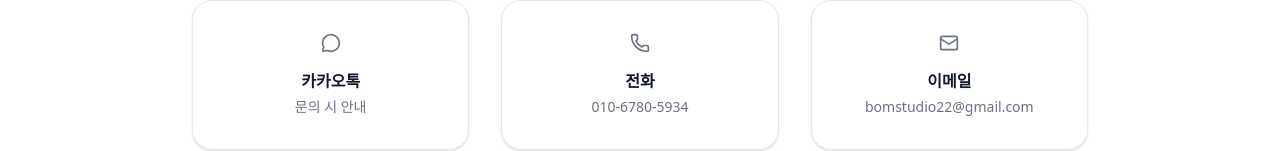
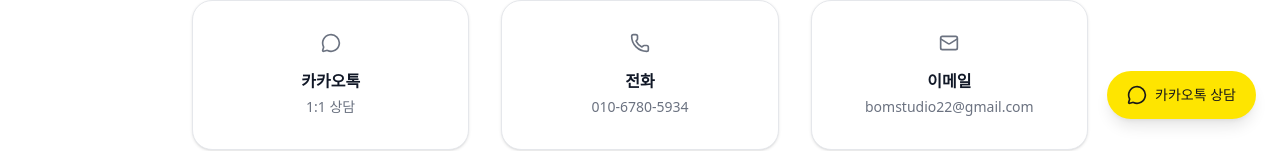
Before and after one commit to bom-studio/BomStudio, a Next.js app: page /contact in a window 1280 px wide. Shown: the part 649-800 px from the top of the page. Built offline with nearby package versions, Linux system fonts and the light colour scheme; no server answers; a web font is replaced by a local one.

Commit message:
feat : 카카오채널 연동

```diff
--- a/app/layout.tsx
+++ b/app/layout.tsx
@@ -1,4 +1,5 @@
 import { SiteShell } from "@/components/layout/SiteShell";
+import { KakaoChatButton } from "@/components/kakao-chat-button";
 import { ThemeProvider } from "@/components/providers/ThemeProvider";
 import { getAdminUser } from "@/lib/auth/get-admin-user";
 import { jsonLd, metadata } from "@/lib/metadata";
@@ -25,6 +26,7 @@
           disableTransitionOnChange
         >
           <SiteShell isAdmin={Boolean(adminUser)}>{children}</SiteShell>
+          <KakaoChatButton />
         </ThemeProvider>
         <Script
           id="json-ld"
--- a/components/common/BackToTop.tsx
+++ b/components/common/BackToTop.tsx
@@ -27,7 +27,7 @@
           animate={{ opacity: 1, scale: 1 }}
           exit={{ opacity: 0, scale: 0.8 }}
           transition={{ duration: 0.2 }}
-          className="fixed bottom-6 right-6 z-50"
+          className="fixed bottom-[calc(max(1.25rem,env(safe-area-inset-bottom))+4.5rem)] right-4 z-50 sm:bottom-[calc(2rem+4.5rem)] sm:right-6"
         >
           <Button
             size="icon"
--- /dev/null
+++ b/components/kakao-chat-button.tsx
@@ -0,0 +1,37 @@
+"use client";
+
+import { MessageCircle } from "lucide-react";
+import { usePathname } from "next/navigation";
+import { CONTACT } from "@/constants/contact";
+import { cn } from "@/lib/utils";
+
+export function KakaoChatButton() {
+  const pathname = usePathname();
+  const isAdminRoute = pathname?.startsWith("/admin");
+
+  if (isAdminRoute) {
+    return null;
+  }
+
+  return (
+    <a
+      href={CONTACT.kakaoChatUrl}
+      target="_blank"
+      rel="noopener noreferrer"
+      aria-label="카카오톡 상담 열기"
+      className={cn(
+        "fixed z-40 inline-flex items-center justify-center gap-2",
+        "rounded-full bg-[#FEE500] text-[#191919]",
+        "font-medium shadow-lg shadow-black/10",
+        "transition-[transform,box-shadow] duration-200 ease-out",
+        "hover:-translate-y-0.5 hover:shadow-xl hover:shadow-black/15",
+        "focus-visible:outline-none focus-visible:ring-2 focus-visible:ring-[#FEE500] focus-visible:ring-offset-2",
+        "bottom-[max(1.25rem,env(safe-area-inset-bottom))] right-4",
+        "h-14 w-14 sm:bottom-8 sm:right-6 sm:h-auto sm:w-auto sm:px-5 sm:py-3.5"
+      )}
+    >
+      <MessageCircle className="h-6 w-6 shrink-0 sm:h-5 sm:w-5" aria-hidden />
+      <span className="hidden text-sm sm:inline">카카오톡 상담</span>
+    </a>
+  );
+}
--- a/constants/contact.ts
+++ b/constants/contact.ts
@@ -1,9 +1,14 @@
 import type { ContactItem } from "@/types";
+
+export const CONTACT = {
+  kakaoChatUrl: "https://pf.kakao.com/_xlQmwX/chat",
+};
 
 export const CONTACT_ITEMS: ContactItem[] = [
   {
     type: "카카오톡",
-    value: "문의 시 안내",
+    value: "1:1 상담",
+    href: CONTACT.kakaoChatUrl,
     icon: "MessageCircle",
   },
   {
```
